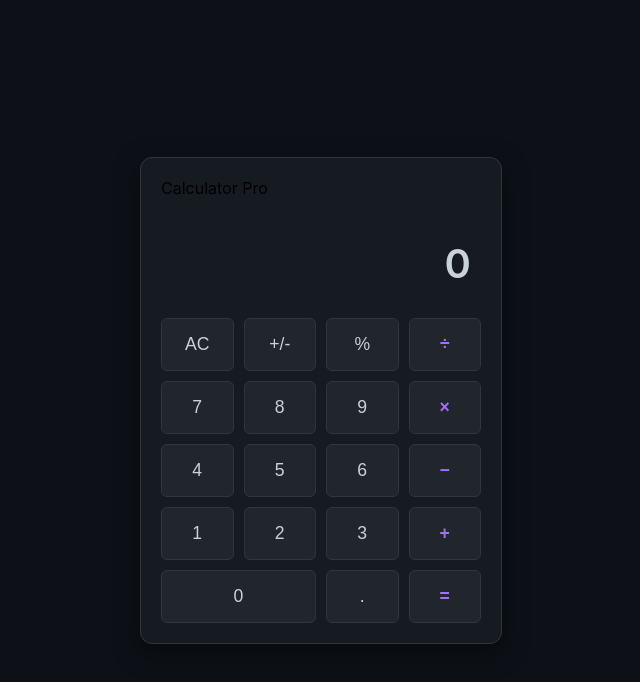
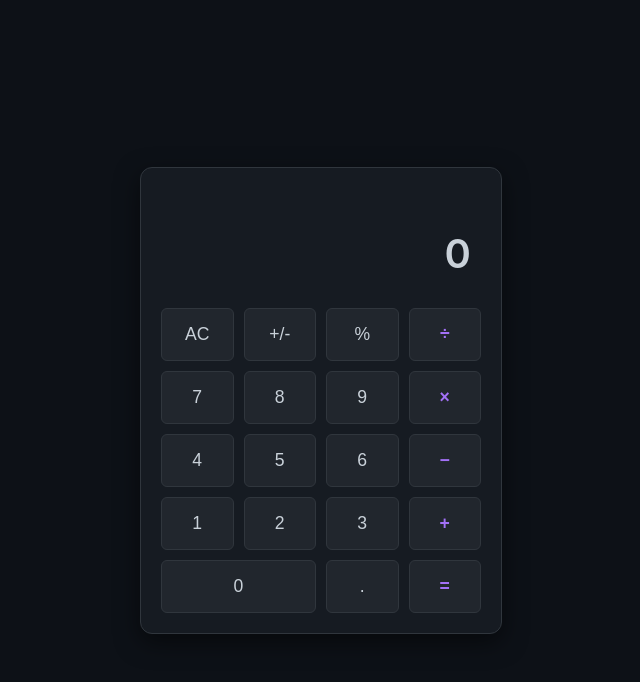
Before and after one commit to dawitamelak/-calculator-app, a plain HTML site: page index.html in a window 1280 px wide. Shown: the whole page, without its empty margins (319-959 px from the left). Drawn offline with Linux system fonts and the light colour scheme.

Commit message:
Update index.html

```diff
--- a/index.html
+++ b/index.html
@@ -3,16 +3,11 @@
 <head>
     <meta charset="UTF-8">
     <meta name="viewport" content="width=device-width, initial-scale=1.0">
-    <title>GitHub Pro Calculator</title>
+    <title>GitHub Dark Calculator</title>
     <link rel="stylesheet" href="style.css">
 </head>
 <body>
     <div class="calculator">
-        <div class="calc-header">
-            <span class="title">Calculator</span>
-            <span class="badge">Pro</span>
-        </div>
-
         <div class="display-container">
             <div id="expression" class="expression"></div>
             <div id="main-display" class="main-display">0</div>
```
